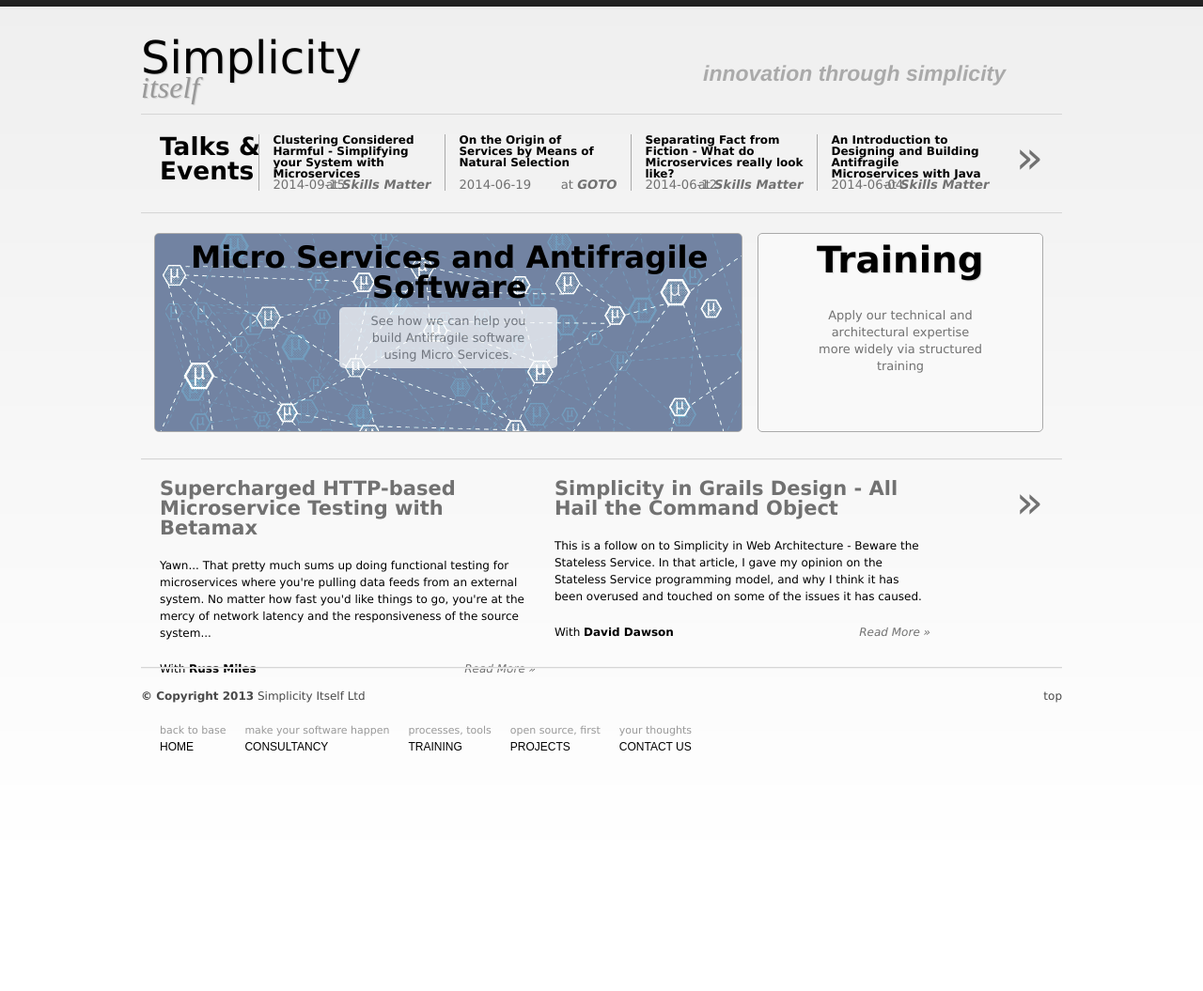
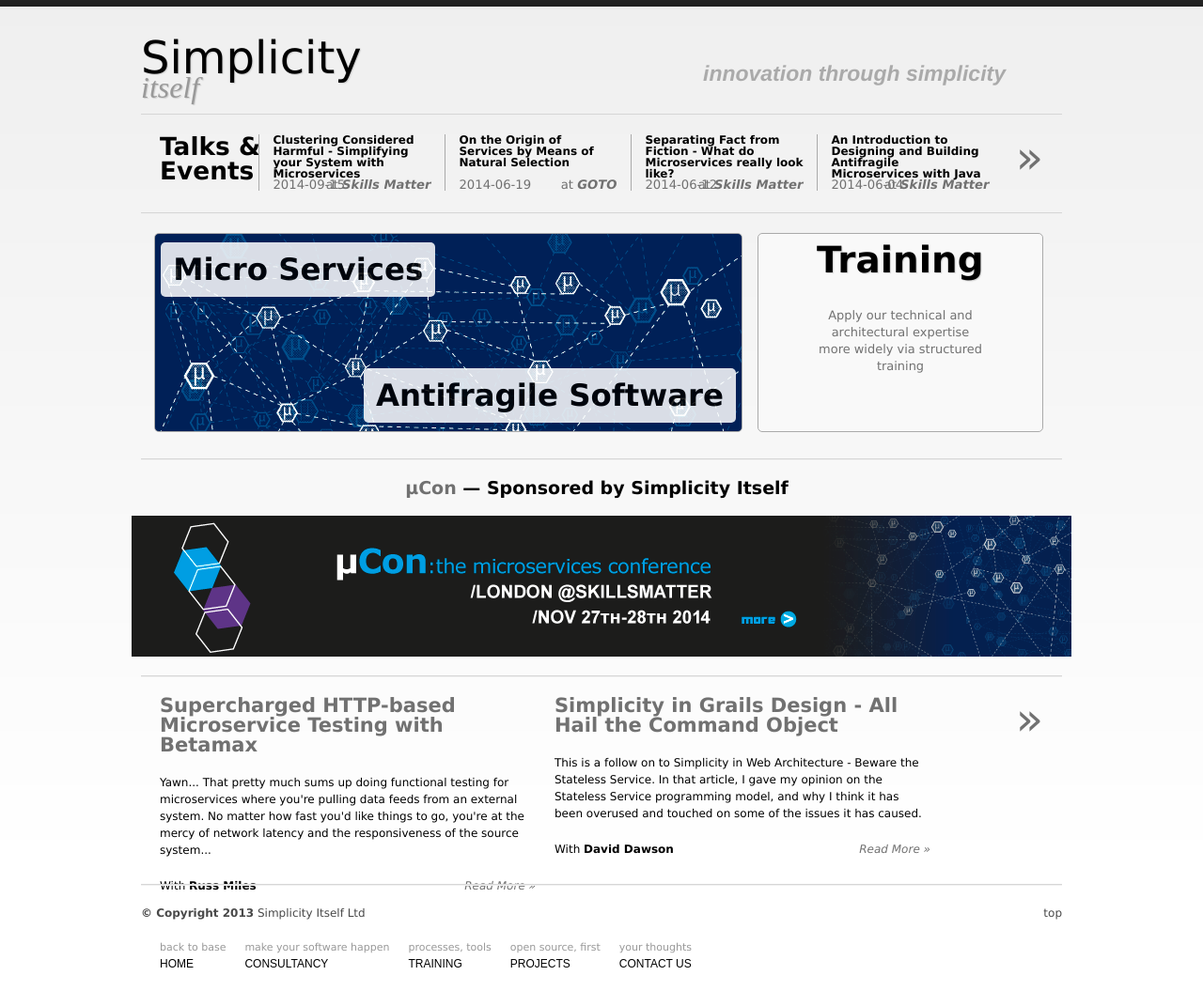
Before and after one commit to simplicitysite/simplicitysite.github.io, a Jekyll site: the page built from index.html, in a window 1280 px wide. Shown: the whole page at 94% size. Built offline with Jekyll 4.4.1, drawn with Linux system fonts in a browser that asks for light colours; nearby versions of some CDN libraries; Markdown is read by kramdown in place of the engine named in the settings; before the commit the page ends 900 px from its top, so only the background shows below that.

Commit message:
muCon stuff

```diff
--- a/_layouts/index.html
+++ b/_layouts/index.html
@@ -6,8 +6,10 @@
 		<a href="/simple-paas/" class="events_item float alpha simple-paas" style="float:left; width:614px; z-index:1">
             <div style="height:200px;">
                 <span class="summary">
-                    <h3 style="width:100%; text-align: center">Micro Services and Antifragile Software</h3>
-                    <p class="front">See how we can help you build Antifragile software using Micro Services.</p>
+                    <h3>Micro Services</h3>
+
+                    <h3 style="bottom: 10px; right: -5px; top:auto; left:auto;">Antifragile Software</h3>
+
                 </span>
                 <p class="clear">&nbsp;</p>
             </div>
@@ -29,6 +31,13 @@
 
         <p class="clear">&nbsp;</p>
 	</div>
+	<div class="hr grid_12 clearfix" style="z-index:-10;">&nbsp;</div>
+
+	<div style="margin-left:10px; margin-right:20px;">
+		<h4 style="text-align:center;"><a href="https://skillsmatter.com/conferences/6312-mucon">µCon</a> &mdash; Sponsored by Simplicity Itself</h4>
+        <a href="https://skillsmatter.com/conferences/6312-mucon"><img src="/static/images/muconbanner.png"/></a>
+
+        </div>
 
 	<div class="hr grid_12 clearfix" style="z-index:-10;">&nbsp;</div>
 
--- a/static/css/styles.css
+++ b/static/css/styles.css
@@ -589,7 +589,11 @@
  font-size:1.5em;
  margin-left: -5px;
  text-shadow:none;
-
+ background-color:#fff;
+ opacity:0.85;
+ padding: 0.4em 0.4em;
+ border-radius:5px;
+ width:auto;
 }
 
 .simple-paas div p {
```
Also changed, not shown: static/images/muconbanner.png (added), static/images/simplepaasbackground.png.
